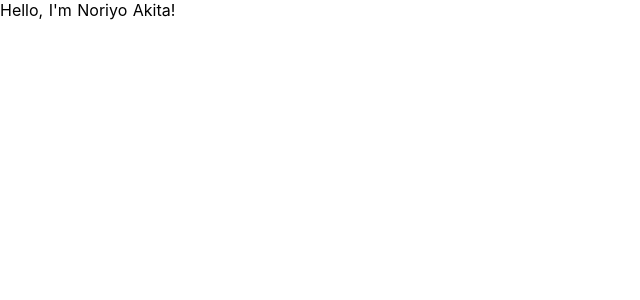
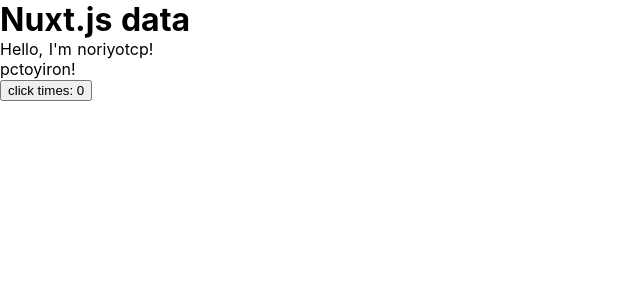
Before and after one commit to noriyotcp/handson-sample, a Nuxt app: page / in a window 1280 px wide. Shown: the top 300 px of the page, without its empty margins (0-640 px from the left). Built offline with nearby package versions, Linux system fonts and the light colour scheme.

Commit message:
Add props, computed and methods

```diff
--- a/components/Sample.vue
+++ b/components/Sample.vue
@@ -1,18 +1,55 @@
 <template lang="html">
   <div class="sample">
+    <h1>{{ title }}</h1>
     Hello, I'm {{ name }}!
+    <div>
+      {{ reverseName }}!
+    </div>
+    <button
+      type="button"
+      name="button"
+      @click="plus">click times: {{ num }}</button>
+    <div :class="['hide', { seven: num === 7 }]">
+      click 7 times
+    </div>
   </div>
 </template>
 
 <script>
 export default {
-  data () {
+  props: {
+    title: {
+      type: String,
+      default: 'Default Title'
+    }
+  },
+  data() {
     return {
-      name: 'Noriyo Akita'
+      name: 'noriyotcp',
+      num: 0
+    }
+  },
+  computed: {
+    reverseName() {
+      return this.name
+        .split('')
+        .reverse()
+        .join('')
+    }
+  },
+  methods: {
+    plus() {
+      this.num++
     }
   }
 }
 </script>
 
 <style lang="scss" scoped>
+.hide {
+  display: none;
+  &.seven {
+    display: block;
+  }
+}
 </style>
--- a/pages/index.vue
+++ b/pages/index.vue
@@ -1,5 +1,5 @@
 <template>
-  <sample />
+  <sample :title="indexTitle" />
 </template>
 
 <script>
@@ -8,6 +8,11 @@
 export default {
   components: {
     Sample
+  },
+  data() {
+    return {
+      indexTitle: 'Nuxt.js data'
+    }
   }
 }
 </script>
```
